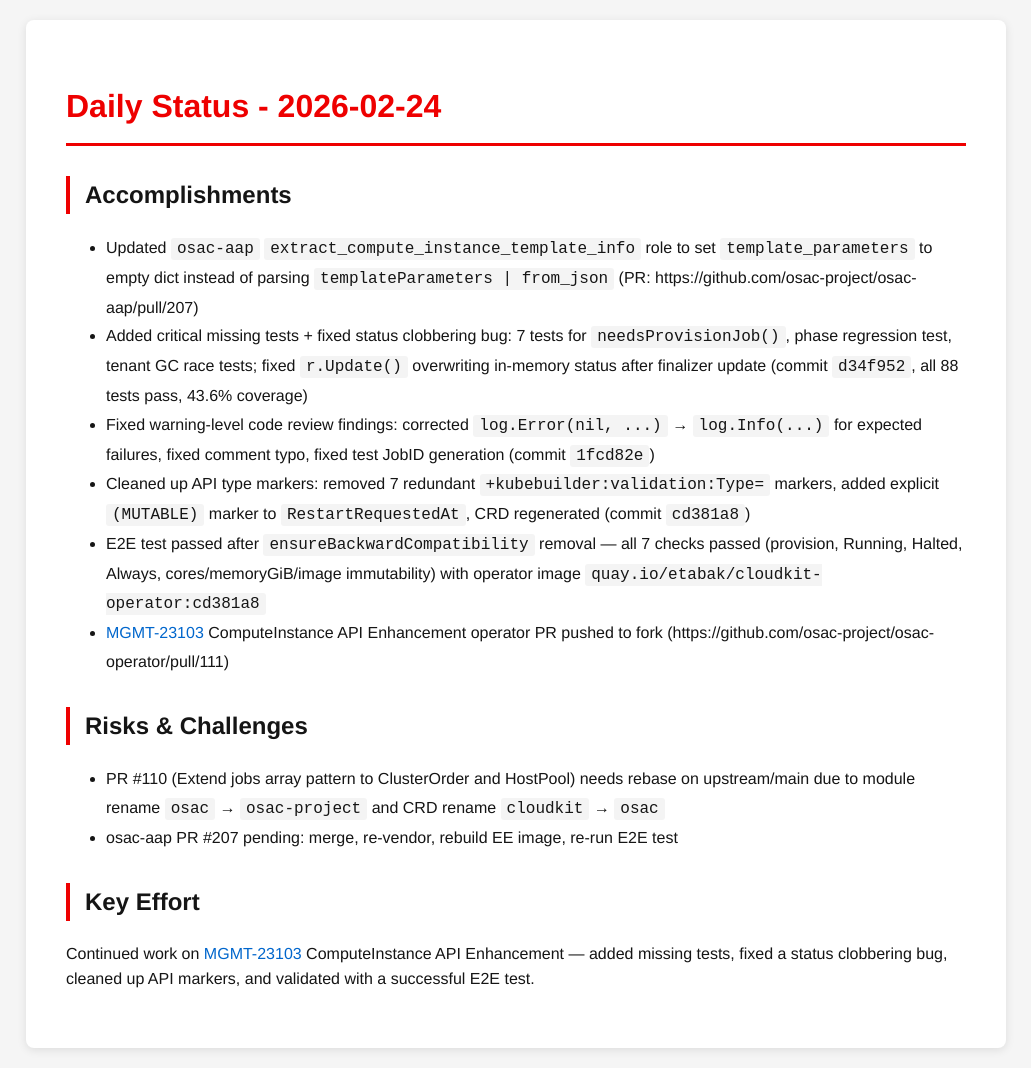
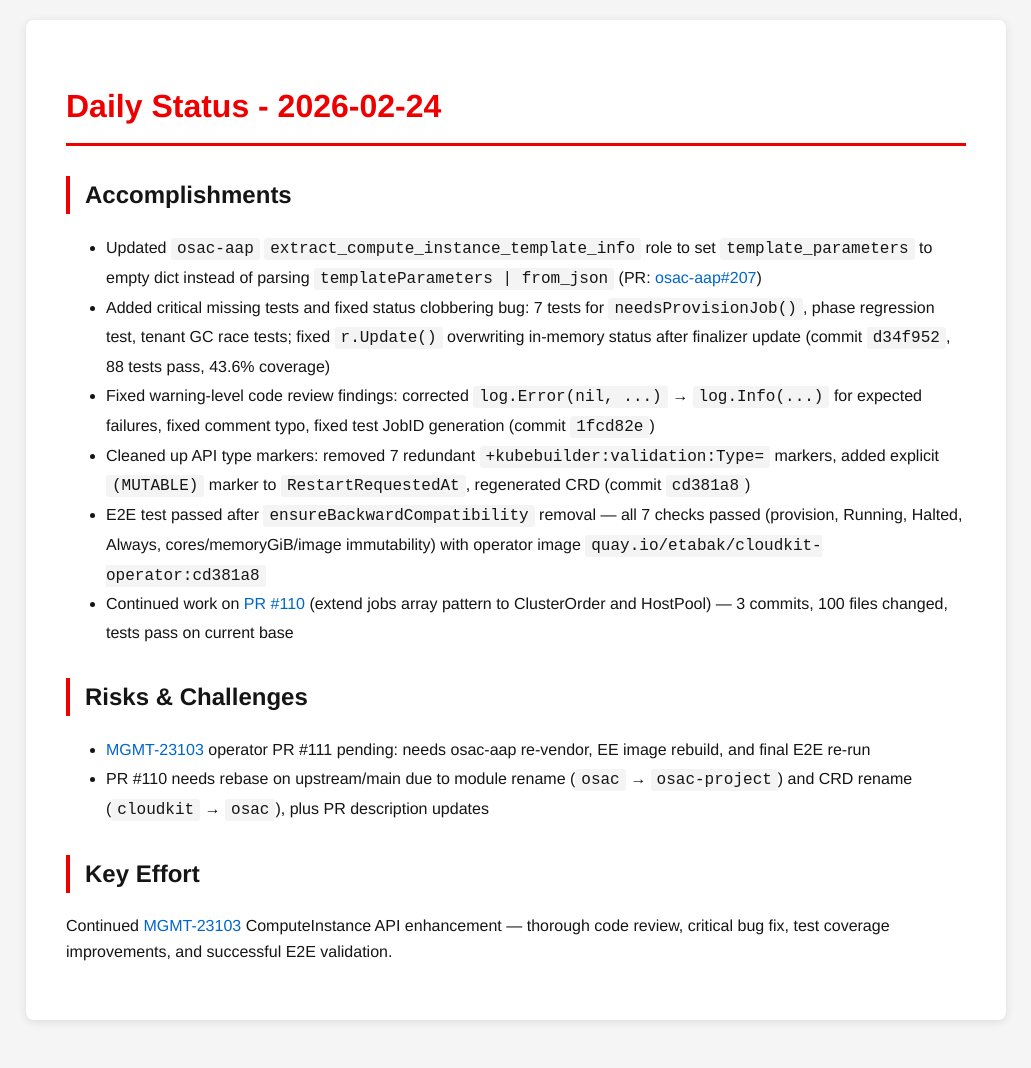
Before and after one commit to tzvatot/daily-status, a Jekyll site: the page built from 2026-02-24.md, in a window 1280 px wide. Shown: the whole page, without its empty margins (124-1155 px from the left). Built offline with Jekyll 4.4.1, drawn with Linux system fonts in a browser that asks for light colours; after the commit the page ends 1040 px from its top, so only the background shows below that.

Commit message:
Daily status update - 2026-02-24

```diff
--- a/2026-02-24.md
+++ b/2026-02-24.md
@@ -7,16 +7,16 @@ date: 2026-02-24
 # Daily Status - 2026-02-24
 
 ## Accomplishments
-- Updated `osac-aap` `extract_compute_instance_template_info` role to set `template_parameters` to empty dict instead of parsing `templateParameters | from_json` (PR: https://github.com/osac-project/osac-aap/pull/207)
-- Added critical missing tests + fixed status clobbering bug: 7 tests for `needsProvisionJob()`, phase regression test, tenant GC race tests; fixed `r.Update()` overwriting in-memory status after finalizer update (commit `d34f952`, all 88 tests pass, 43.6% coverage)
+- Updated `osac-aap` `extract_compute_instance_template_info` role to set `template_parameters` to empty dict instead of parsing `templateParameters | from_json` (PR: [osac-aap#207](https://github.com/osac-project/osac-aap/pull/207))
+- Added critical missing tests and fixed status clobbering bug: 7 tests for `needsProvisionJob()`, phase regression test, tenant GC race tests; fixed `r.Update()` overwriting in-memory status after finalizer update (commit `d34f952`, 88 tests pass, 43.6% coverage)
 - Fixed warning-level code review findings: corrected `log.Error(nil, ...)` → `log.Info(...)` for expected failures, fixed comment typo, fixed test JobID generation (commit `1fcd82e`)
-- Cleaned up API type markers: removed 7 redundant `+kubebuilder:validation:Type=` markers, added explicit `(MUTABLE)` marker to `RestartRequestedAt`, CRD regenerated (commit `cd381a8`)
+- Cleaned up API type markers: removed 7 redundant `+kubebuilder:validation:Type=` markers, added explicit `(MUTABLE)` marker to `RestartRequestedAt`, regenerated CRD (commit `cd381a8`)
 - E2E test passed after `ensureBackwardCompatibility` removal — all 7 checks passed (provision, Running, Halted, Always, cores/memoryGiB/image immutability) with operator image `quay.io/etabak/cloudkit-operator:cd381a8`
-- [MGMT-23103](https://issues.redhat.com/browse/MGMT-23103) ComputeInstance API Enhancement operator PR pushed to fork (https://github.com/osac-project/osac-operator/pull/111)
+- Continued work on [PR #110](https://github.com/osac-project/osac-operator/pull/110) (extend jobs array pattern to ClusterOrder and HostPool) — 3 commits, 100 files changed, tests pass on current base
 
 ## Risks & Challenges
-- PR #110 (Extend jobs array pattern to ClusterOrder and HostPool) needs rebase on upstream/main due to module rename `osac` → `osac-project` and CRD rename `cloudkit` → `osac`
-- osac-aap PR #207 pending: merge, re-vendor, rebuild EE image, re-run E2E test
+- [MGMT-23103](https://issues.redhat.com/browse/MGMT-23103) operator PR #111 pending: needs osac-aap re-vendor, EE image rebuild, and final E2E re-run
+- PR #110 needs rebase on upstream/main due to module rename (`osac` → `osac-project`) and CRD rename (`cloudkit` → `osac`), plus PR description updates
 
 ## Key Effort
-Continued work on [MGMT-23103](https://issues.redhat.com/browse/MGMT-23103) ComputeInstance API Enhancement — added missing tests, fixed a status clobbering bug, cleaned up API markers, and validated with a successful E2E test.
+Continued [MGMT-23103](https://issues.redhat.com/browse/MGMT-23103) ComputeInstance API enhancement — thorough code review, critical bug fix, test coverage improvements, and successful E2E validation.
```
